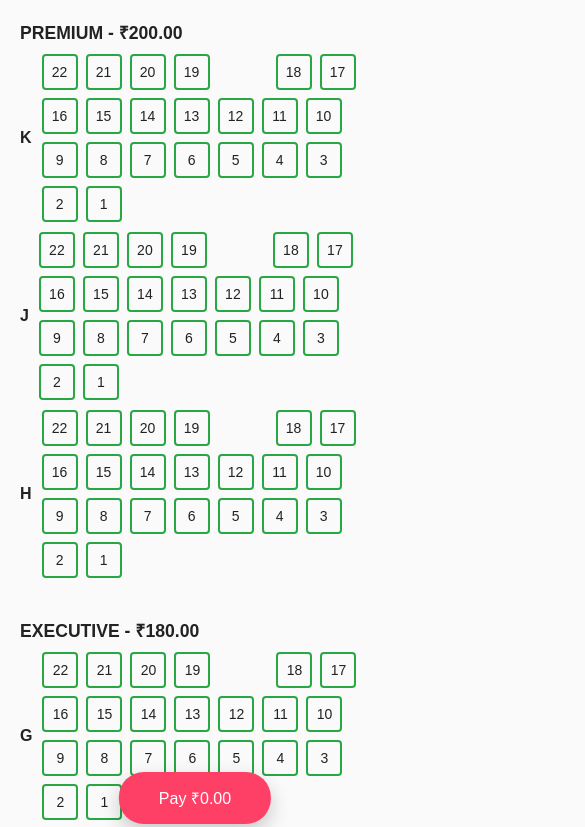
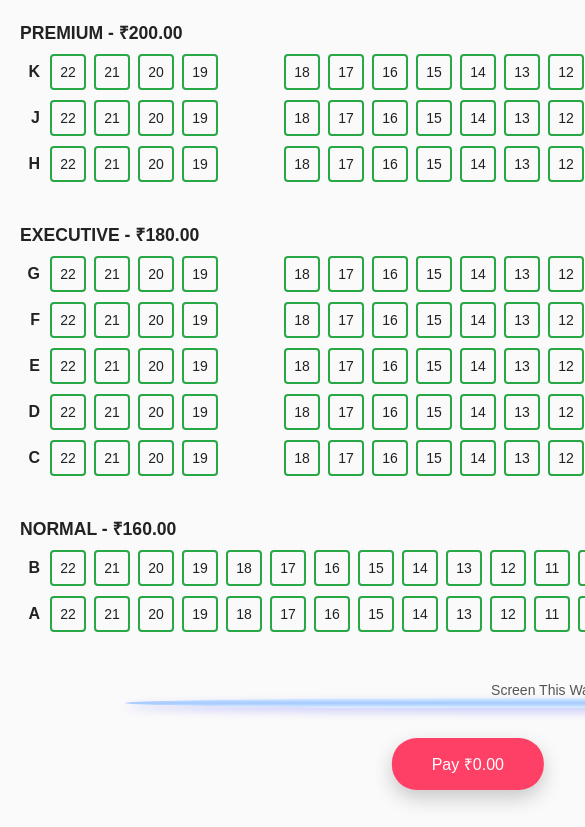
Before and after one commit to SanketGade07/movie-booking, a plain HTML site: page seating.html in a window 390 px wide. Shown: the top 827 px of the page, 585 px wide, since content can reach past the window. Drawn offline with Linux system fonts and the light colour scheme.

Commit message:
feat: make frontend responsive for seating arrangement

```diff
--- a/css/seating.css
+++ b/css/seating.css
@@ -141,3 +141,40 @@ body {
     font-weight: 500;
     font-family: Arial, sans-serif;
 }
+
+/* Responsive Layout for Tablet and Mobile */
+
+@media (max-width: 1100px) {
+    body {
+      overflow-x: auto;
+    }
+
+    .scroll-wrapper-mobile {
+      width: max-content;
+      min-width: 100%;
+    }
+
+    .seating-container {
+      width: max-content;
+    }
+
+    .rows, .row, .seats {
+      flex-wrap: nowrap;
+    }
+
+    .seat {
+      width: 36px;
+      height: 36px;
+      font-size: 14px;
+      flex: 0 0 auto;
+    }
+
+    .spacer {
+      flex: 0 0 50px;
+    }
+    .pay-btn {
+        position: static;
+        margin: 30px auto 20px auto;
+        display: block;
+      }
+  }
--- a/seating.html
+++ b/seating.html
@@ -2,14 +2,15 @@
 <html lang="en">
 <head>
     <meta charset="UTF-8" />
-    <meta name="viewport" content="width=device-width, initial-scale=1" />
+    <meta name="viewport" content="width=device-width, initial-scale=1, maximum-scale=5, user-scalable=yes" />
+
     <title>Select Your Seats</title>
     <link rel="stylesheet" href="css/seating.css" />
 </head>
 <body>
     <h1 id="movie-title" class="movie-title"></h1>
 
-
+    <div class="scroll-wrapper-mobile">
         <div class="seating-container">
 
             <!-- PREMIUM -->
@@ -335,3 +336,5 @@
 
     </body>
     </html>
+
+      </div>
```
Lines whose indentation alone changed are shown as unchanged.
